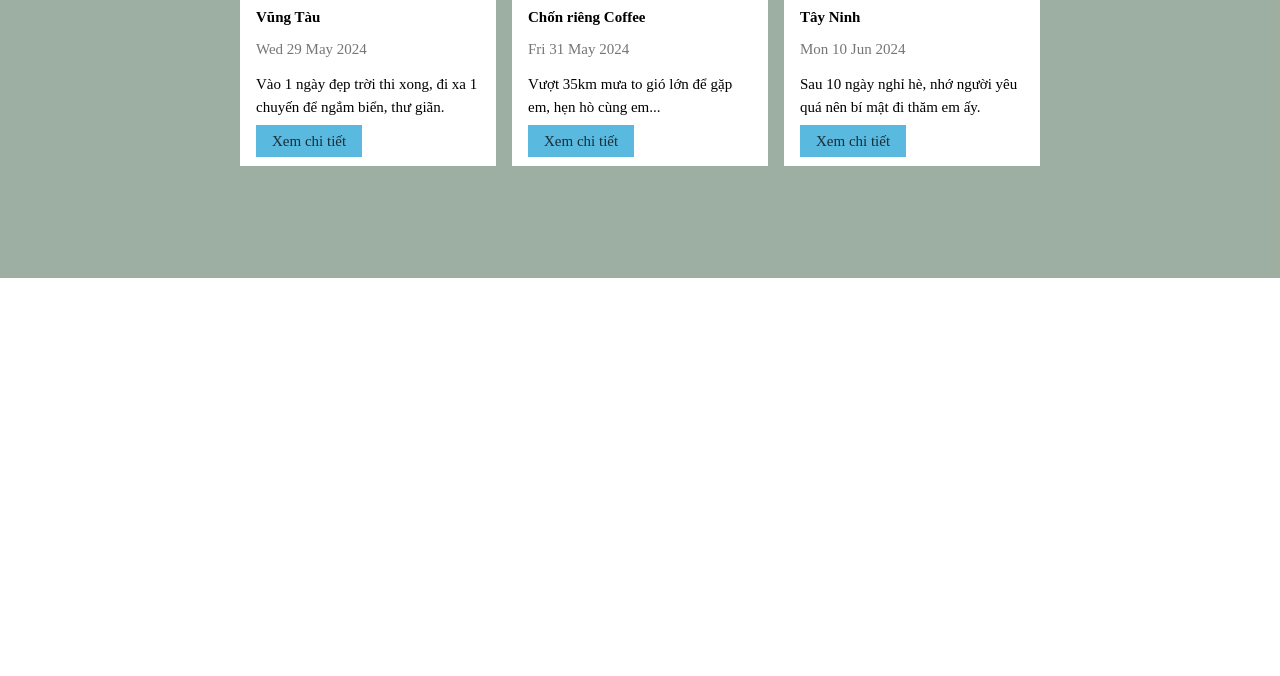
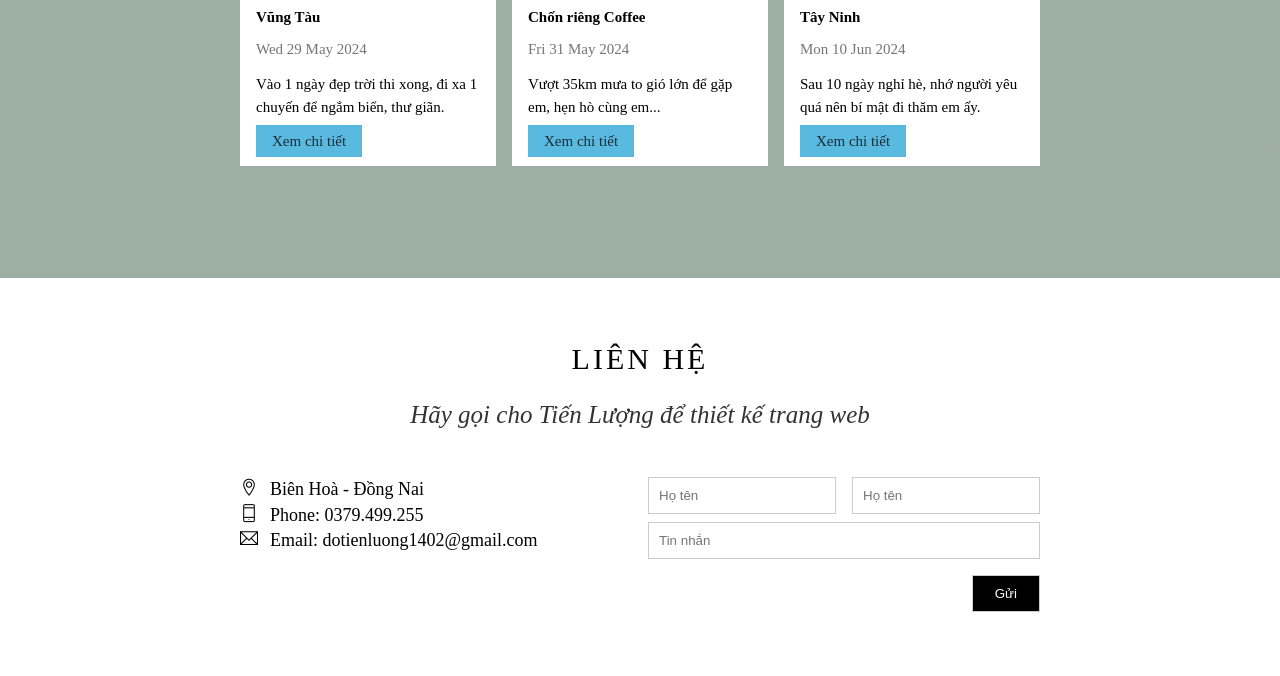
Before and after one commit to dtluongg/chubeLuong, a plain HTML site: page index.html in a window 1280 px wide. Shown: the part 1885-2561 px from the top of the page. Before the commit the page ends 2163 px from the top, so only its background shows below. Drawn offline with Linux system fonts and the light colour scheme.

Commit message:
Tạo contact

```diff
--- a/assets/css/style.css
+++ b/assets/css/style.css
@@ -6,7 +6,7 @@
 
 #main{
 
-/* Header */
+
 }
 .text-white{
     color: #fff;
@@ -18,6 +18,35 @@
     width: 255.984px;
     height: 191.984px;
 }
+.row{
+    margin-left: -8px;
+    margin-right: -8px;
+}
+.row::after{
+    content: "";
+    display: block;
+    clear: both;
+}
+.col{
+    padding: 0 8px;
+    float: left;
+}
+.col-half{
+    width: 50%;
+}
+.col-third{
+    width: calc(100%/3);
+}
+.col-full{
+    width: 100%;
+}
+.mt-8{
+    margin-top: 8px;
+}
+.mt-16{
+    margin-top: 16px;
+}
+/* Header */
 #header{
     position: fixed;
     top: 0;
@@ -238,6 +267,44 @@
     background-color: #eb9749;
     color: #333;
 }
+.modal{
+    position: fixed;
+    top: 0;
+    right: 0;
+    bottom: 0;
+    left: 0;
+    background-color: rgba(0, 0, 0, 0.4);
+}
+
+/* Contact */
+
+.contact-section{
+
+}
+.contact-content{
+    margin-top: 48px;
+}
+.contact-info{
+    font-size: 18px;
+    line-height: 1.4;
+}
+.contact-info i[class*="ti-"] {
+    width: 30px;
+    display: inline-block;
+}
+.contact-form .form-control{
+    width: 100%;
+    padding: 10px;
+    border: 1px solid #ccc;
+}
+.contact-form .form-submit-btn{
+    float: right;
+    padding: 10px 22px;
+    color: #fff;
+    background-color: #000;
+    border: 1px solid #ccc;
+}
+
 #footer{
 
 }
--- a/index.html
+++ b/index.html
@@ -5,7 +5,7 @@
     <meta name="viewport" content="width=device-width, initial-scale=1.0">
     <title>About Chú Bé Lượng</title>
     <link rel="stylesheet" href="./assets/css/style.css">
-    <link rel="stylesheet" href="../ChuBeLuong/assets/fonts/themify-icons/themify-icons.css">
+    <link rel="stylesheet" href="./assets/fonts/themify-icons/themify-icons.css">
 </head>
 <body>
     <div id="main">
@@ -34,6 +34,7 @@
                 <i class="search-icon ti-search"></i>
             </div>
         </div>
+
         <div id="slider">
             <div class="text-content">
                 <h2 class="text-heading">Đỗ Tiến Lượng</h2>
@@ -114,11 +115,48 @@
                      <!-- End place -->
                 </div>
             </div>
+            <!-- Contact -->
+            <div class="content-section">
+                <div class="contact-section">
+                    <h2 class="section-heading">Liên hệ</h2>
+                    <p class="section-sub-heading">Hãy gọi cho Tiến Lượng để thiết kế trang web</p>
+                </div>
+                <div class="row contact-content">
+                    <div class="col col-half contact-info">
+                        <p><i class="ti-location-pin"></i>Biên Hoà - Đồng Nai</p>
+                        <p><i class="ti-mobile"></i>Phone: 0379.499.255</p>
+                        <p><i class="ti-email"></i>Email: dotienluong1402@gmail.com</p>
+                    </div>
+                    <div class="col col-half contact-form">
+                        <form action="">
+                            <div class="row">
+                                <div class="col col-half">
+                                    <input type="text" name="" id="" placeholder="Họ tên" required="" class="form-control">
+                                </div>
+                                <div class="col col-half">
+                                    <input type="email" name="" id="" placeholder="Họ tên" required="" class="form-control">
+                                </div>
+                            </div>
+                            <div class="row mt-8">
+                                <div class="col col-full">
+                                    <input type="text" name="" id="" placeholder="Tin nhắn" required="" class="form-control">
+                                </div>
+                            </div>
+                            <input type="submit" class="form-submit-btn mt-16" value="Gửi">
+                        </form>
+                    </div>
+                </div>
+            </div>
         </div>
 
         <div id="footer">
 
         </div>
+
+        <!-- <div class="modal">
+
+        </div> -->
+
     </div>
 </body>
 </html>
```
